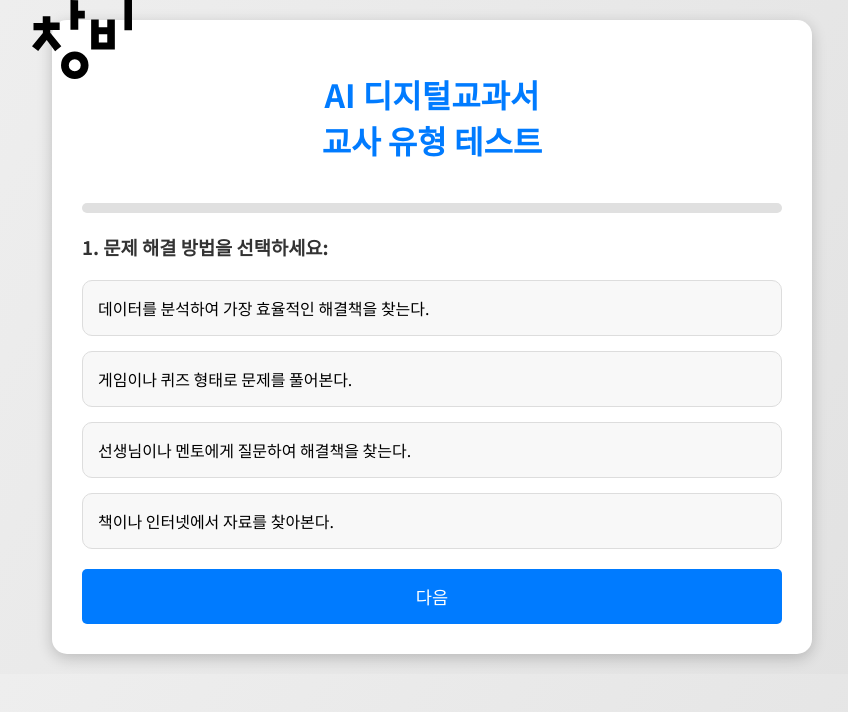
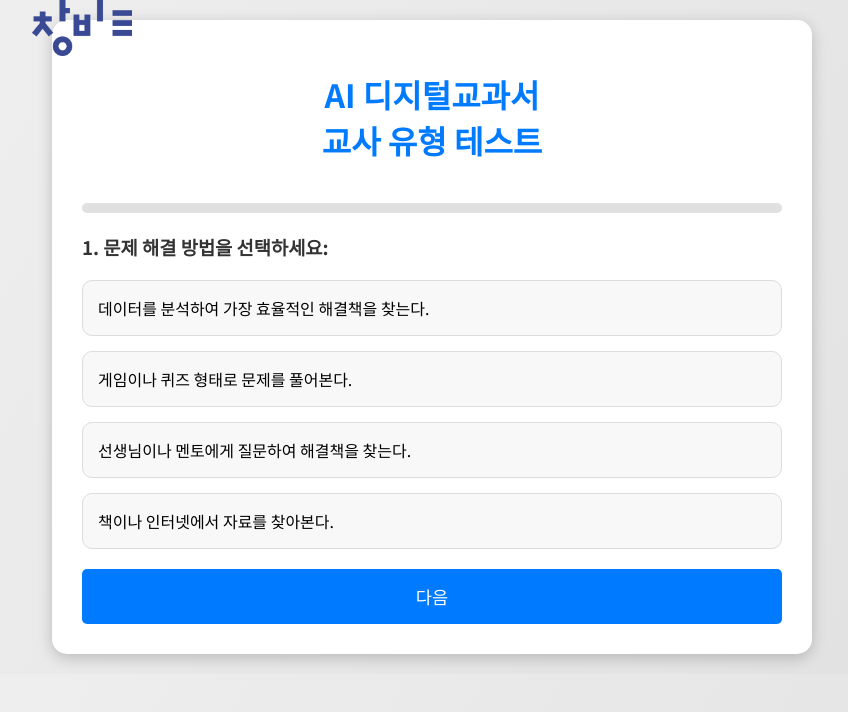
Before and after one commit to crossall/crossall.github.io, a plain HTML site: page index.html in a window 1280 px wide. Shown: the whole page, without its empty margins (208-1056 px from the left). Drawn offline with Linux system fonts and the light colour scheme.

Commit message:
Add files via upload

```diff
--- a/index.html
+++ b/index.html
@@ -136,7 +136,7 @@
 <body>
 
 <div class="container">
-    <img src="o0NxzkzANQ7-24YX5LkqfdTlLHQatwQ1_GYhJfAFTy-gw38oChQ_iRp62dx-wFIK2-PTVKm5qZH2oXu0rBituw.svg" alt="Logo" class="logo">
+    <img src="changbi.png" alt="Logo" class="logo">
     <h1>AI 디지털교과서 <br> 교사 유형 테스트</h1>
     <div class="progress-bar"><div></div></div>
     <form id="surveyForm">
```
Also changed, not shown: changbi.png (added).
